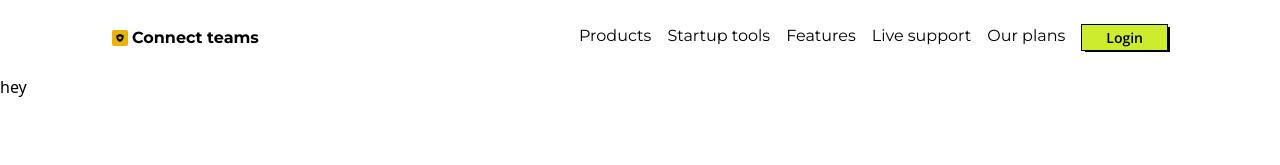
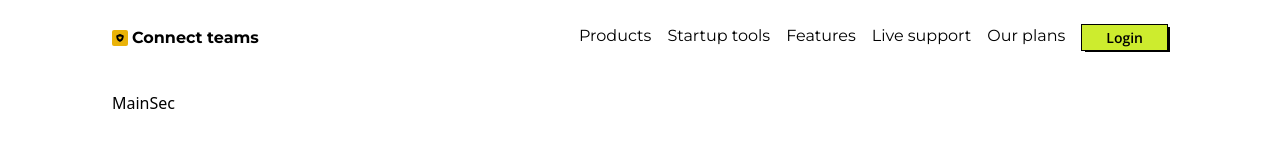
Before and after one commit to byiringiroscar/women-connect-nextjs, a Next.js app: page / in a window 1280 px wide. Shown: the top 165 px of the page. Built offline with nearby package versions, Linux system fonts and the light colour scheme.

Commit message:
wip on main

```diff
--- a/app/page.tsx
+++ b/app/page.tsx
@@ -1,7 +1,10 @@
 import Image from "next/image";
+import MainSec from "@/components/MainSec";
 
 export default function Home() {
   return (
-    <main>hey</main>
+    <>
+      <MainSec />
+    </>
   );
 }
--- /dev/null
+++ b/components/MainSec.tsx
@@ -0,0 +1,9 @@
+import React from 'react'
+
+const MainSec = () => {
+  return (
+    <div className='flex justify-between padding-container items-center pt-4 xl:px-28'>MainSec</div>
+  )
+}
+
+export default MainSec
```
